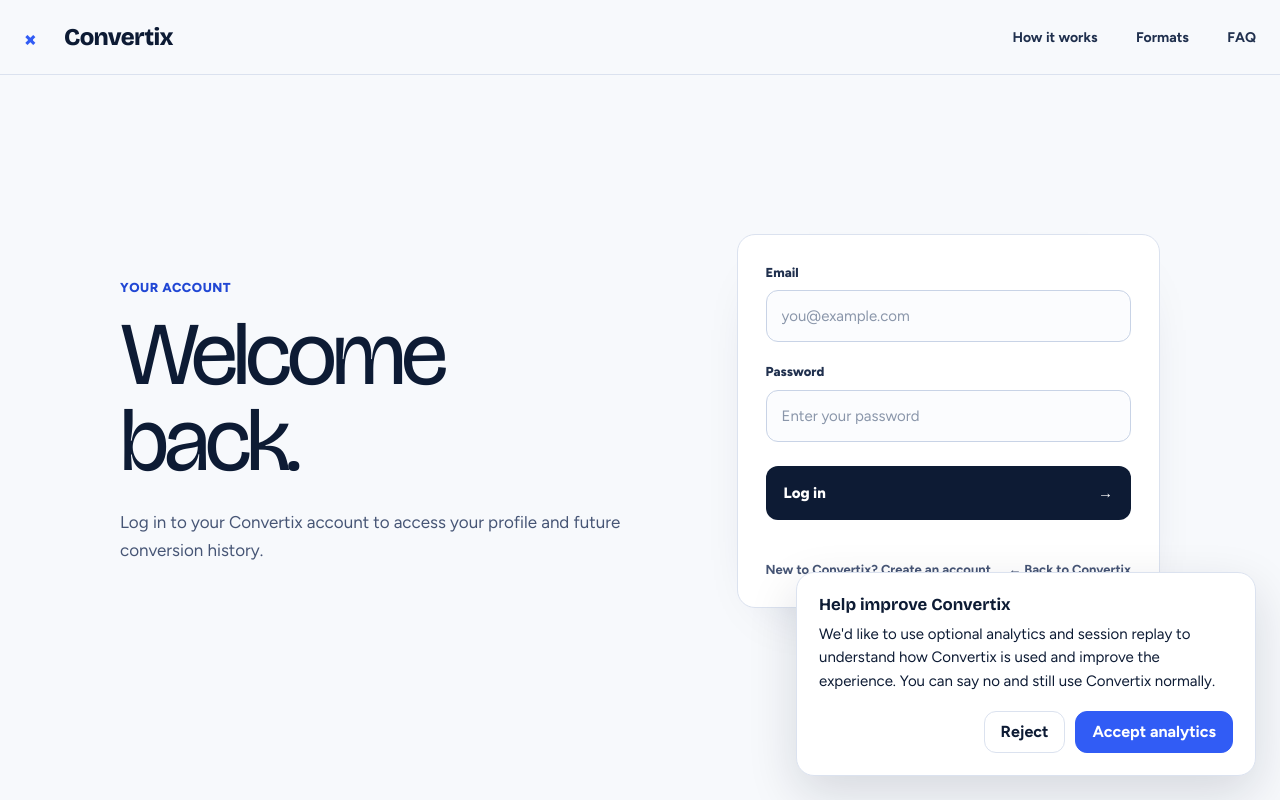
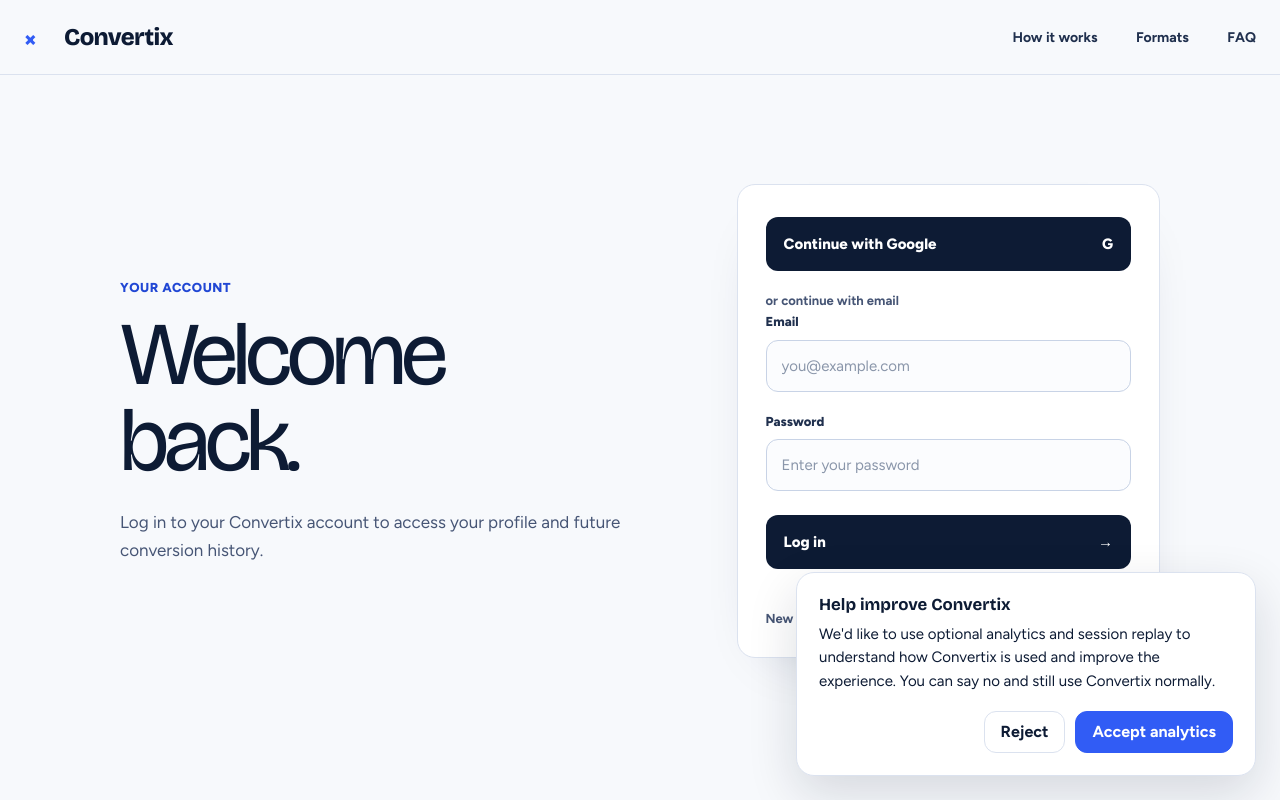
Before and after one commit to louisboii747/Convertix, a Next.js app in the folder apps/web/: page /login in a window 1280 px wide. Shown: the top 800 px of the page. Built offline with nearby package versions, Linux system fonts and the light colour scheme; no server answers.

Commit message:
Add Google OAuth option to login

```diff
--- a/apps/web/src/app/login/page.tsx
+++ b/apps/web/src/app/login/page.tsx
@@ -1,6 +1,6 @@
 import Link from "next/link";
 
-import { login } from "./actions";
+import { login, loginWithGoogle } from "./actions";
 
 type LoginPageProps = {
   searchParams: Promise<{
@@ -60,12 +60,30 @@ export default async function LoginPage({ searchParams }: LoginPageProps) {
             </div>
           )}
 
+          {error === "oauth_failed" && (
+            <div className="auth-alert" role="alert">
+              We couldn&apos;t start Google sign-in. Please try again.
+            </div>
+          )}
+
           {error === "email_rate_limit" && (
             <div className="auth-alert" role="alert">
               Too many confirmation emails have been sent recently. Please wait
               a little while and try again.
             </div>
           )}
+
+          <form action={loginWithGoogle} className="auth-form">
+            <input type="hidden" name="source" value="login" />
+            <button className="auth-submit" type="submit">
+              <span>Continue with Google</span>
+              <span aria-hidden="true">G</span>
+            </button>
+          </form>
+
+          <p className="auth-back" aria-hidden="true">
+            or continue with email
+          </p>
 
           <form action={login} className="auth-form">
             <div className="auth-field">
```
